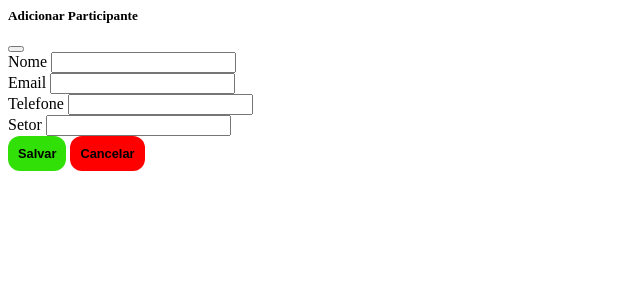
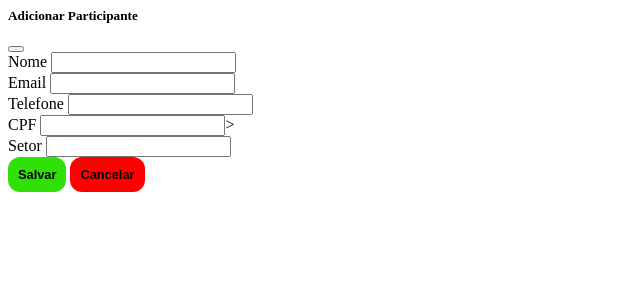
Before and after one commit to Renanarida/CRUD.renan, a PHP site: page /CRUD_renan/public/src/adicionar_participante.php in a window 1280 px wide. Shown: the top 300 px of the page, without its empty margins (0-640 px from the left). Run offline with PHP 8.4, Linux system fonts and the light colour scheme.

Commit message:
feat: adicionando cpf nos participantes da reuniao

```diff
--- a/public/js/adicionar_participante.js
+++ b/public/js/adicionar_participante.js
@@ -54,3 +54,19 @@ document.addEventListener('DOMContentLoaded', function() {
     input.addEventListener('input', mascaraTelefone);
   });
 });
+
+// mascara de cpf
+const inputCPF = document.getElementById('cpfAdicionar');
+inputCPF.addEventListener('input', function(e) {
+  let v = e.target.value.replace(/\D/g, ''); // Remove tudo que não é número
+
+  // Limita a 11 números
+  if (v.length > 11) v = v.slice(0, 11);
+
+  // Adiciona máscara do CPF
+  v = v.replace(/(\d{3})(\d)/, '$1.$2');
+  v = v.replace(/(\d{3})(\d)/, '$1.$2');
+  v = v.replace(/(\d{3})(\d{1,2})$/, '$1-$2');
+
+  e.target.value = v;
+});
--- a/public/src/adicionar_participante.php
+++ b/public/src/adicionar_participante.php
@@ -5,6 +5,7 @@ if ($_SERVER['REQUEST_METHOD'] === 'POST') {
     $nome = $_POST['nome'] ?? '';
     $email = $_POST['email'] ?? '';
     $telefone = $_POST['telefone'] ?? '';
+    $cpf = $_POST['cpf'] ?? '';
     $setor = $_POST['setor'] ?? '';
     $id_reuniao = $_POST['id_reuniao'] ?? '';
 
@@ -14,9 +15,9 @@ if ($_SERVER['REQUEST_METHOD'] === 'POST') {
     }
 
     // Prepare statement para evitar SQL Injection
-    $sql = "INSERT INTO participantes (nome, email, telefone, setor, id_reuniao) VALUES (?, ?, ?, ?, ?)";
+    $sql = "INSERT INTO participantes (nome, email, telefone, cpf, setor, id_reuniao) VALUES (?, ?, ?, ?, ?, ?)";
     $stmt = $conn->prepare($sql);
-    $stmt->bind_param("ssssi", $nome, $email, $telefone, $setor, $id_reuniao);
+    $stmt->bind_param("sssssi", $nome, $email, $telefone, $cpf, $setor, $id_reuniao);
 
     if ($stmt->execute()) {
         header("Location: ../../public/reunioes.php");
@@ -64,6 +65,12 @@ if ($_SERVER['REQUEST_METHOD'] === 'POST') {
             <input type="text" name="telefone" class="form-control sp_celphones" id="telefoneAdicionar" />
           </div>
           <div class="mb-3">
+            <label for="cpfAdicionar" class="form-label">CPF</label>
+            <input type="text" class="form-control" id="cpfAdicionar" name="cpf" required
+              pattern="\d{3}\.\d{3}\.\d{3}-\d{2}"
+              title="Digite o CPF no formato 000.000.000-00">>
+          </div>
+          <div class="mb-3">
             <label for="setorAdicionar" class="form-label">Setor</label>
             <input type="text" class="form-control" id="setorAdicionar" name="setor">
           </div>
--- a/public/src/carregar_participantes.php
+++ b/public/src/carregar_participantes.php
@@ -32,6 +32,7 @@ if ($participantes->num_rows > 0) {
                     <h6 class="card-subtitle mb-2 text-muted"><?= htmlspecialchars($p['email']) ?></h6>
                     <p class="card-text">
                         <strong>Telefone:</strong> <?= htmlspecialchars($p['telefone']) ?><br>
+                        <strong>CPF:</strong> <?= htmlspecialchars($p['cpf']) ?><br>
                         <strong>Setor:</strong> <?= htmlspecialchars($p['setor']) ?>
                     </p>
                 </div>
--- a/public/src/participante.php
+++ b/public/src/participante.php
@@ -25,12 +25,14 @@ while ($p = $result->fetch_assoc()) {
     echo '<p class="card-text">';
     echo '<strong>Email:</strong> ' . htmlspecialchars($p['email']) . '<br>';
     echo '<strong>Telefone:</strong> ' . htmlspecialchars($p['telefone']) . '<br>';
+    echo '<strong>CPF:</strong> ' . htmlspecialchars($p['cpf']) . '<br>';
     echo '<strong>Setor:</strong> ' . htmlspecialchars($p['setor']) . '<br>';
     echo '<button class="btn btn-sm btn-warning me-2 btn-editar"
                 data-id="' . $p['id'] . '"
                 data-nome="' . htmlspecialchars($p['nome']) . '"
                 data-email="' . htmlspecialchars($p['email']) . '"
                 data-telefone="' . htmlspecialchars($p['telefone']) . '"
+                data-CPF="' . htmlspecialchars($p['cpf']) . '"
                 data-setor="' . htmlspecialchars($p['setor']) . '"
                 data-bs-toggle="modal"
                 data-bs-target="#modalEditarParticipante">
```
